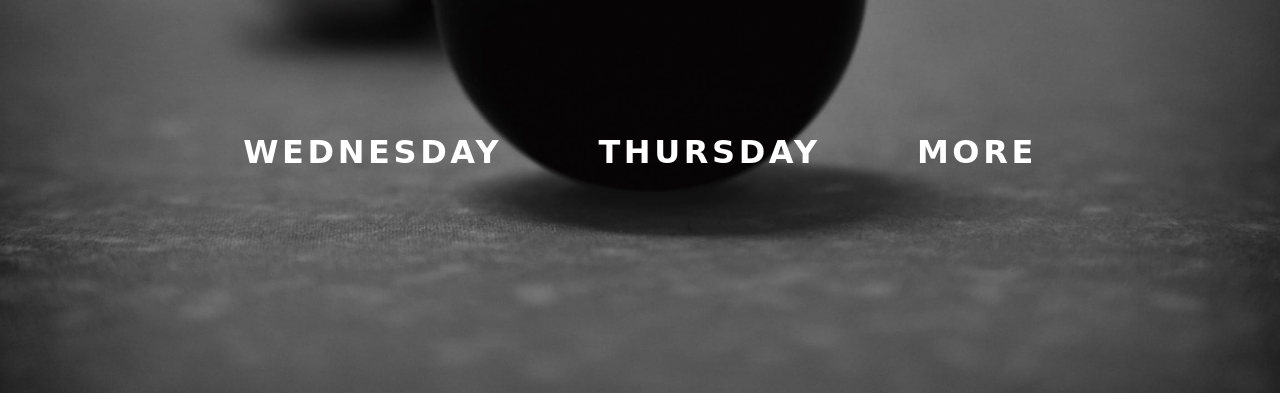
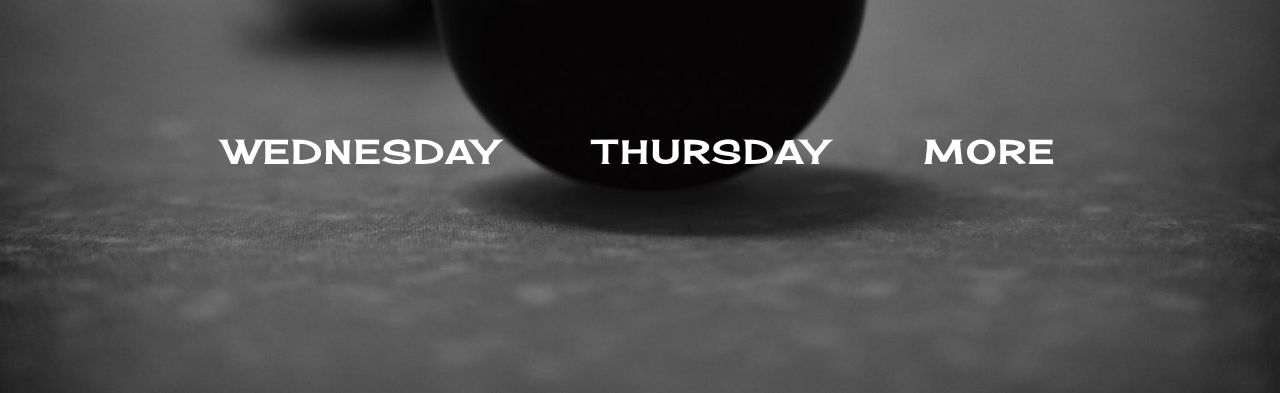
Before and after one commit to poolstuff/league, a website: page index.html in a window 1280 px wide. Shown: the part 407-800 px from the top of the page. Drawn offline with Linux system fonts and the light colour scheme; the site is published under a folder, as on GitHub Pages, so addresses that start at the root find nothing.

Commit message:
Update styles.css
trying to fix cherrysoda font on site

```diff
--- a/assets/styles.css
+++ b/assets/styles.css
@@ -3,8 +3,8 @@
 ========================================================= */
 @font-face {
     font-family: 'CherrySoda';
-    src: url('/assets/fonts/CherrySoda-Regular.woff2') format('woff2'),
-        url('/assets/fonts/CherrySoda-Regular.woff') format('woff');
+    src: url('./fonts/CherrySoda-Regular.woff2') format('woff2'),
+        url('./fonts/CherrySoda-Regular.woff') format('woff');
     font-weight: normal;
     font-style: normal;
     font-display: swap;
```
